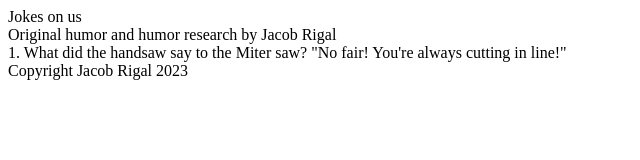
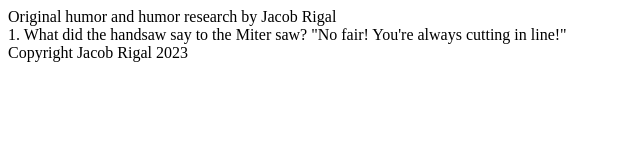
Before and after one commit to jacobrig/ell, a plain HTML site: page index.html in a window 1280 px wide. Shown: the whole page, without its empty margins (0-640 px from the left). Drawn offline with Linux system fonts and the light colour scheme.

Commit message:
Update index.html

```diff
--- a/index.html
+++ b/index.html
@@ -3,10 +3,9 @@
 <head>
     <meta charset="UTF-8">
     <meta name="viewport" content="width=device-width, initial-scale=1.0">
-    <title>Your App Title</title>
+    <title>Jokes on us</title>
 </head>
 <body>
-    Jokes on us
     <header>
         Original humor and humor research by Jacob Rigal
     </header>
```
